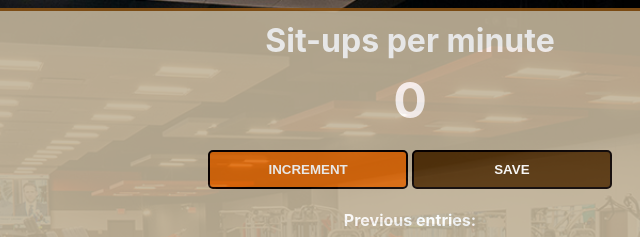
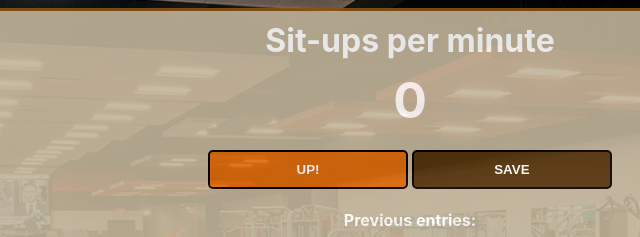
Before and after one commit to mattmarz94/Counter, a plain HTML site: page index.html in a window 1280 px wide. Shown: the top 237 px of the page, 230-870 px from the left. Drawn offline with Linux system fonts and the light colour scheme.

Commit message:
changed Increment button to UP!

```diff
--- a/index.html
+++ b/index.html
@@ -9,7 +9,7 @@
         <div class="container">
             <h1>Sit-ups per minute</h1>
             <h2 id="count-el">0</h2>
-            <button id="increment-btn" onclick="increment()">INCREMENT</button>
+            <button id="increment-btn" onclick="increment()">UP!</button>
             <button id="save-btn" onclick="save()">SAVE</button>
             <p id="save-el">Previous entries: </p>
         </div>
```
